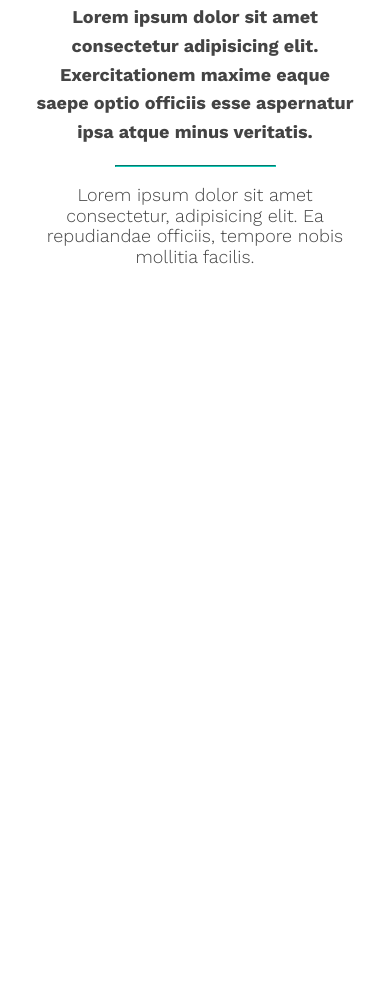
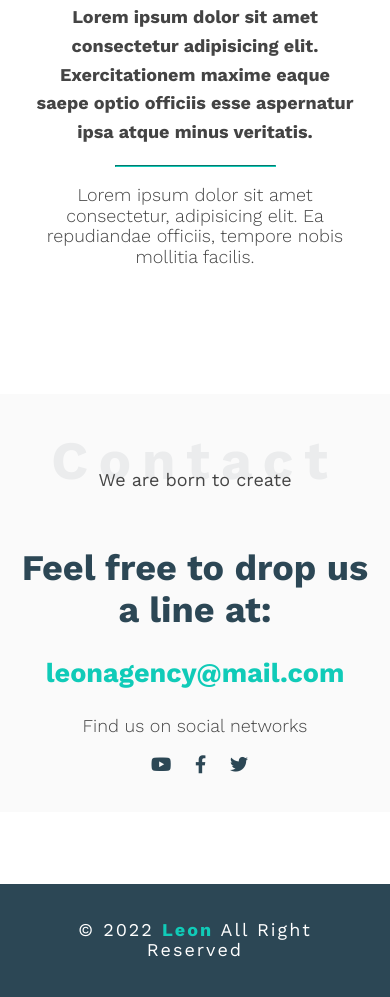
Before and after one commit to MohammedC4r/Leon, a plain HTML site: page index.html in a window 390 px wide. Shown: the part 5133-6130 px from the top of the page. Before the commit the page ends 5491 px from the top, so only its background shows below. Drawn offline with nearby package versions, Linux system fonts and the light colour scheme.

Commit message:
add contact section & footer, link header links with page sections

```diff
--- a/css/scss/_global.scss
+++ b/css/scss/_global.scss
@@ -6,6 +6,10 @@
     padding: 0;
     margin: 0;
     box-sizing: border-box;
+}
+
+html{
+    scroll-behavior: smooth;
 }
 
 a{
--- a/css/scss/leon.scss
+++ b/css/scss/leon.scss
@@ -233,7 +233,7 @@
         align-items: center;
         &__image{
             max-width: 100%;
-            outline: 1px solid $Secondary-color;
+            outline: 1px dotted $Secondary-color;
             outline-offset: .2em;
         }
         &__description{
@@ -258,6 +258,67 @@
         }
    }
 }
+
+//      =====================
+//      =  Contact Section  =
+//      =====================
+.contact{
+    background-color: #fafafa;
+    margin: 4em 0;
+    &__content{
+        &__invitation{
+            font-size: 2em;
+            font-weight: 600;
+            color: $Secondary-color;
+        }
+        &__email{
+            font-size: 1.5em;
+            font-weight: 600;
+            color: $Primery-color;
+            margin: 1em 0;
+            display: block;
+        }
+        &__soc{
+            display: flex;
+            align-items: center;
+            i{
+                margin: 0 .5em;
+                cursor: pointer;
+                color: $Secondary-color;
+                &:first-of-type{
+                    margin-left: 1em;
+                }
+            }
+        }
+        @media (max-width: 570px) {
+            text-align: center;
+            &__soc{
+                display: block;
+                p{
+                    margin-bottom: 1em;
+                }
+            }
+        }
+    }
+
+}
+
+//      ============
+//      =  Footer  =
+//      ============
+footer{
+    padding: 2em;
+    text-align: center;
+    background-color: $Secondary-color;
+    color: white;
+    font-weight: 400;
+    letter-spacing: 2px;
+    span{
+        color: $Primery-color;
+        font-weight: bold;
+    }
+}
+
 
 .container{
     margin: 1em auto;
--- a/index.html
+++ b/index.html
@@ -27,10 +27,11 @@
                     <i class="fa fa-xmark"></i>
                 </button>
                 <!-- Links -->
-                <a class="header__links__link" href="#">Home</a>
-                <a class="header__links__link" href="#">Services</a>
-                <a class="header__links__link" href="#">About</a>
-                <a class="header__links__link" href="#">Contact</a>
+                <a class="header__links__link" href="index.html">Home</a>
+                <a class="header__links__link" href="#services">Services</a>
+                <a class="header__links__link" href="#portfolio">Portfolio</a>
+                <a class="header__links__link" href="#about">About</a>
+                <a class="header__links__link" href="#contact">Contact</a>
             </nav>
         </div>
         <div class="header__intro">
@@ -59,7 +60,7 @@
         </div>
     </section>
     <!-- Services Section  -->
-    <section class="services">
+    <section class="services" id="services">
         <div class="container">
             <h3 class="section-heading">Services</h3>
             <p class="section-description-paragraph">Don't be busy, be productive</p>
@@ -115,7 +116,7 @@
         </div>
     </section>
     <!-- Portfolio Section -->
-    <section class="portfolio">
+    <section class="portfolio" id="portfolio">
         <div class="container">
             <h3 class="section-heading">Portfolio</h3>
             <p class="section-description-paragraph">If you do it right, it will last forever</p>
@@ -142,7 +143,7 @@
         </div>
     </section>
     <!-- About Section -->
-    <section class="about">
+    <section class="about" id="about">
         <div class="container">
             <h3 class="section-heading">About</h3>
             <p class="section-description-paragraph">Less is more work</p>
@@ -156,5 +157,26 @@
             </div>
         </div>
     </section>
+    <!-- Contact Seciton -->
+    <section class="contact" id="contact">
+        <div class="container">
+            <h3 class="section-heading">Contact</h3>
+            <p class="section-description-paragraph">We are born to create</p>
+            <div class="contact__content">
+                <p class="contact__content__invitation">Feel free to drop us a line at:</p>
+                <a class="contact__content__email" href="mailto:leonagency@mail.com?subject=contact">leonagency@mail.com</a>
+                <div class="contact__content__soc">
+                    <p>Find us on social networks</p>
+                    <i class="fab fa-youtube"></i>
+                    <i class="fab fa-facebook-f"></i>
+                    <i class="fab fa-twitter"></i>
+                </div>
+            </div>
+        </div>
+    </section>
+    <!-- Footer -->
+    <footer>
+        <div class="footer">&copy; 2022 <span>Leon</span> All Right Reserved</div>
+    </footer>
 </body>
 </html>
--- a/js/leon.js
+++ b/js/leon.js
@@ -14,3 +14,10 @@ openingButton.addEventListener("click", ()=>{
 closingButton.addEventListener("click", ()=>{
   headerLinks.classList.remove("header__links--active")
 });
+
+const links = document.querySelectorAll(".header__links__link");
+links.forEach(link =>{
+  link.addEventListener("click", () =>{
+    headerLinks.classList.remove("header__links--active");
+  });
+});
```
Also changed, not shown: css/scss/leon.css, 1 other file.
